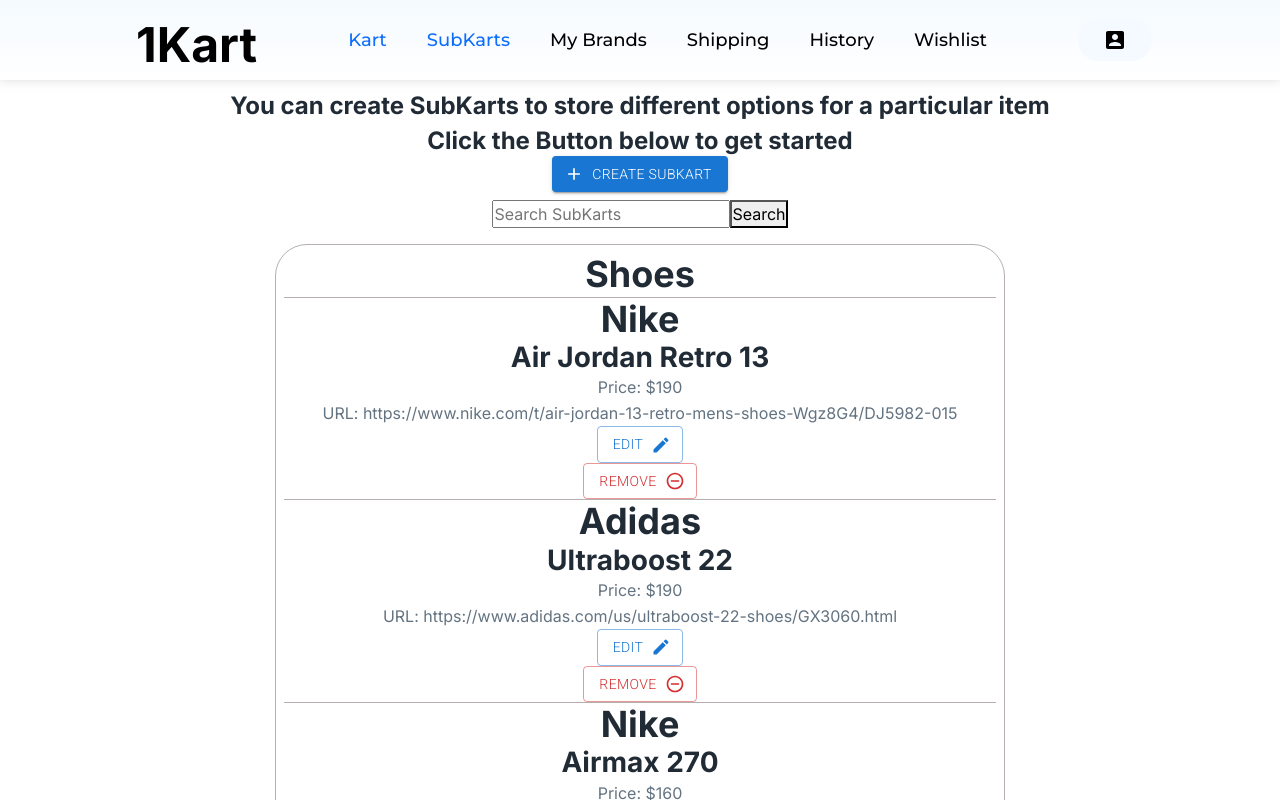
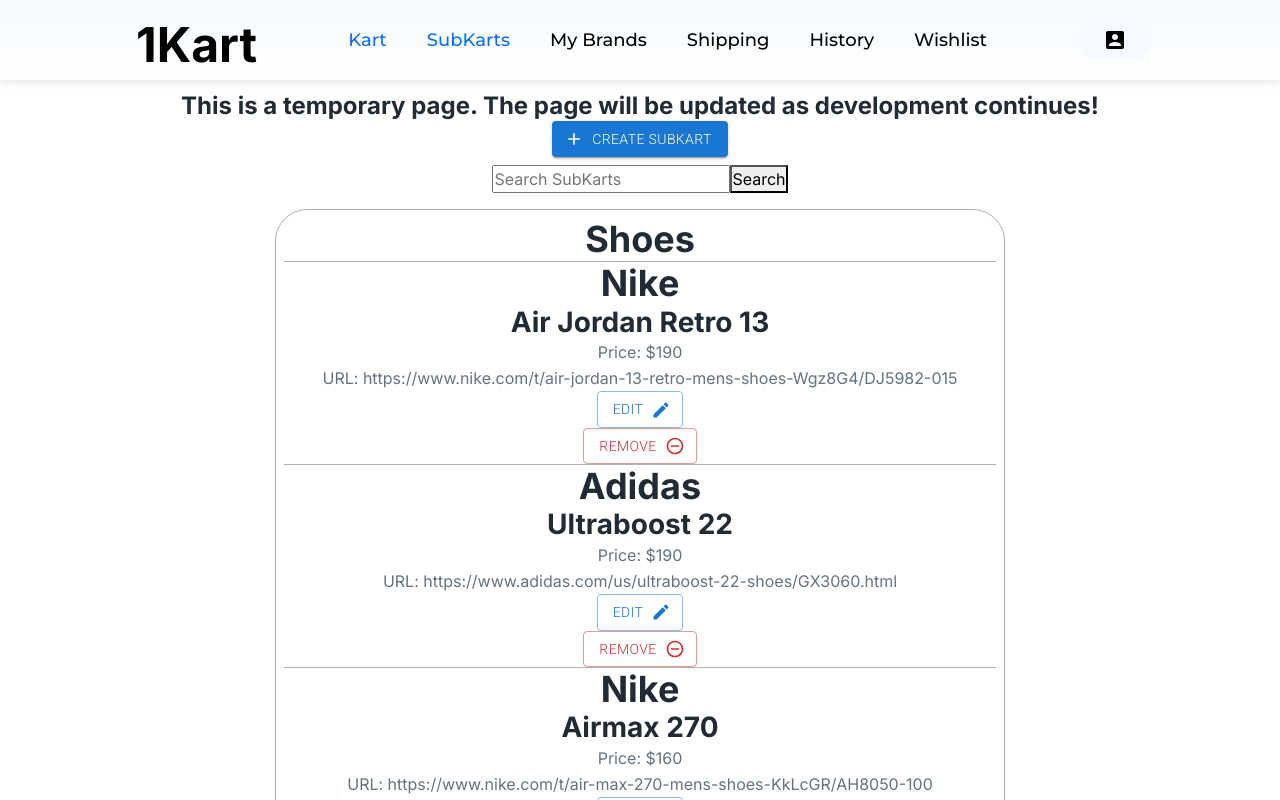
Before and after one commit to 1-kart-dev/1-kart, a Next.js app: page /SubKarts in a window 1280 px wide. Shown: the top 800 px of the page. Built offline with nearby package versions, Linux system fonts and the light colour scheme; no server answers; sample sign-in values are in the browser's storage.

Commit message:
changing subkart text

```diff
--- a/pages/SubKarts.js
+++ b/pages/SubKarts.js
@@ -16,8 +16,7 @@
         <div>
             <ReactNavbar />
             <div className = {styles.container2}>
-                <h2 className={styles.skH2}>You can create SubKarts to store different options for a particular item</h2>
-                <h3 className={styles.skH3}>Click the Button below to get started</h3>
+                <h2 className={styles.skH2}>This is a temporary page. The page will be updated as development continues!</h2>
                 <Button
                 variant="contained"
                 startIcon={<AddIcon />}
```
